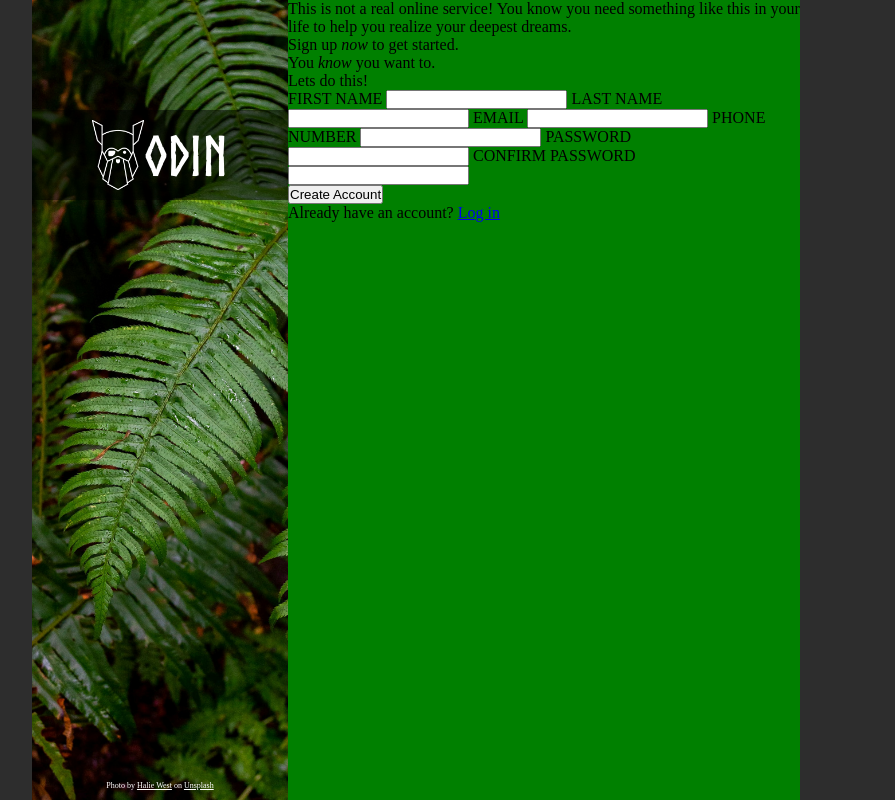
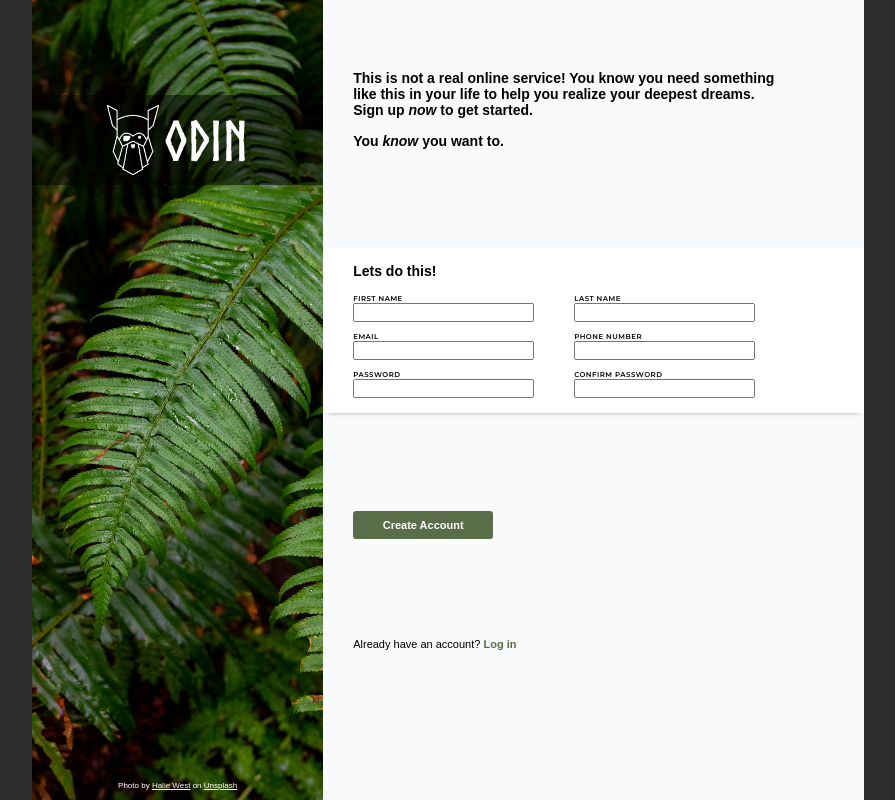
Before and after one commit to Unstoppable-AJ-LimitsNotFound/sign-up-form, a plain HTML site: page index.html in a window 1280 px wide. Shown: the whole page, without its empty margins (224-1119 px from the left). Drawn offline with Linux system fonts and the light colour scheme.

Commit message:
Style main content area

```diff
--- a/index.html
+++ b/index.html
@@ -9,52 +9,76 @@
   <body>
     <div class="container">
       <section class="sidebar">
-
         <div class="behind-logo">
           <div class="logo"></div>
           <div class="logo-text">Odin</div>
         </div>
 
-        <span id="credit">Photo by <a href="https://unsplash.com/@haliewestphoto?utm_source=unsplash&utm_medium=referral&utm_content=creditCopyText">Halie West</a> on <a href="https://unsplash.com/photos/green-leaf-plant-in-close-up-photography-25xggax4bSA?utm_source=unsplash&utm_medium=referral&utm_content=creditCopyText">Unsplash</a></span>
+        <span id="credit"
+          >Photo by
+          <a
+            href="https://unsplash.com/@haliewestphoto?utm_source=unsplash&utm_medium=referral&utm_content=creditCopyText"
+            >Halie West</a
+          >
+          on
+          <a
+            href="https://unsplash.com/photos/green-leaf-plant-in-close-up-photography-25xggax4bSA?utm_source=unsplash&utm_medium=referral&utm_content=creditCopyText"
+            >Unsplash</a
+          ></span
+        >
       </section>
 
       <main>
-        <p>
-          This is not a real online service! You know you need something like this in your life to help you realize your deepest dreams. <br>
-          Sign up <em>now</em> to get started.
-        </p>
+        <div class="intro-paras">
+          <p class="bolded-paras">
+            This is not a real online service! You know you need something like
+            this in your life to help you realize your deepest dreams. <br />
+            Sign up <em>now</em> to get started.
+          </p>
 
-        <p>
-          You <em>know</em> you want to.
-        </p>
+          <p class="bolded-paras">You <em>know</em> you want to.</p>
+        </div>
 
         <form action="#">
-          <p>Lets do this!</p>
+          <p class="bolded-paras" id="form-intro" >Lets do this!</p>
 
-          <label for="fname">FIRST NAME</label>
-          <input type="text" name="first-name" id="fname">
+          <div class="row">
+            <div class="input-element">
+              <label for="fname">FIRST NAME</label>
+              <input type="text" name="first-name" id="fname" />
+            </div>
+            <div class="input-element">
+              <label for="lname">LAST NAME</label>
+              <input type="text" name="last-name" id="lname" />
+            </div>
+          </div>
 
-          <label for="lname">LAST NAME</label>
-          <input type="text" name="last-name" id="lname">
+          <div class="row">
+            <div class="input-element">
+              <label for="mail">EMAIL</label>
+              <input type="email" name="email" id="mail" />
+            </div>
+            <div class="input-element">
+              <label for="phone">PHONE NUMBER</label>
+              <input type="tel" name="phone-number" id="phone" />
+            </div>
+          </div>
 
-          <label for="mail">EMAIL</label>
-          <input type="email" name="email" id="mail">
-
-          <label for="phone">PHONE NUMBER</label>
-          <input type="tel" name="phone-number" id="phone">
-
-          <label for="p1">PASSWORD</label>
-          <input type="password" name="pass1" id="p1">
-
-          <label for="p2">CONFIRM PASSWORD</label>
-          <input type="password" name="pass2" id="p2">
+          <div class="row">
+            <div class="input-element">
+              <label for="p1">PASSWORD</label>
+              <input type="password" name="pass1" id="p1" />
+            </div>
+            <div class="input-element">
+              <label for="p2">CONFIRM PASSWORD</label>
+              <input type="password" name="pass2" id="p2" />
+            </div>
+          </div>
         </form>
 
         <button>Create Account</button>
 
-        <p>
-          Already have an account? <a href="#">Log in</a>
-        </p>
+        <p class="log-in">Already have an account? <a href="#">Log in</a></p>
       </main>
     </div>
   </body>
--- a/style.css
+++ b/style.css
@@ -2,6 +2,7 @@
   margin: 0;
   padding: 0;
   box-sizing: border-box;
+  font-family: Arial, Helvetica, sans-serif;
 }
 
 @font-face {
@@ -9,12 +10,17 @@
   src: url(assets/Norsebold.otf);
 }
 
+@font-face {
+  font-family: Montserrat;
+  src: url(assets/Montserrat-SemiBold.ttf);
+}
+
 body {
   background-color: rgba(0, 0, 0, 0.823);
 }
 
 .container {
-  width: 60vw;
+  width: 65vw;
   height: 100vh;
   display: flex;
   margin: 0 20vw;
@@ -22,8 +28,8 @@ body {
 
 .sidebar {
   background-color: red;
-  /* width: 33%; */
-  flex: 1;
+  width: 35%;
+  /* flex: 1; */
   background-image: url(assets/halie-west-25xggax4bSA-unsplash.jpg);
   background-size: cover;
   background-position: -60px;
@@ -43,11 +49,11 @@ body {
   background-color: rgba(0, 0, 0, 0.5);
   width: 100%;
   height: 90px;
-  padding: 10px 60px;
+  padding: 10px 75px;
   display: flex;
   justify-content: center;
   align-items: center;
-  margin-top: 100px;
+  margin-top: 85px;
 }
 
 .logo {
@@ -66,7 +72,75 @@ body {
 }
 
 main {
-  background-color: green;
-  /* width: 67%; */
-  flex: 2;
+  background-color: #f9fafb;
+  width: 65%;
+  /* flex: 2; */
+  display: flex;
+  flex-direction: column;
+  justify-content: space-between;
+  padding: 70px 0 150px 0;
+
 }
+
+main p {
+  margin: 0 70px 0 30px;
+}
+
+#form-intro {
+  margin: 0 0 5px 0;
+}
+
+.bolded-paras {
+  font-weight: 600;
+  font-size: 14px;
+  margin-bottom: 15px;
+}
+
+form {
+  background-color: #ffffff;
+  margin-top: 10px;
+  display: flex;
+  flex-direction: column;
+  gap: 10px;
+  padding: 15px 30px;
+  /* box-shadow: grey 0px 1px 5px; spread radius was causing shadow on the top as well*/
+  box-shadow: 0 4px 5px -5px gray;
+}
+
+label {
+  font-size: 7px;
+  letter-spacing: 0.5px;
+  font-family: Montserrat;
+}
+
+.row {
+  display: flex;
+  gap: 40px;
+}
+
+.input-element {
+  display: flex;
+  flex-direction: column;
+}
+
+button {
+  margin: 25px 30px;
+  width: 140px;
+  padding: 8px 0px;
+  font-size: 11px;
+  font-weight: 600;
+  background-color: #596D48;
+  border: none;
+  border-radius: 3px;
+  color:white;
+}
+
+.log-in {
+  font-size: 11px;
+}
+
+.log-in a {
+  color: #596D48;
+  font-weight: bold;
+  text-decoration: none;
+}
```
Also changed, not shown: assets/Montserrat-SemiBold.ttf (added).
